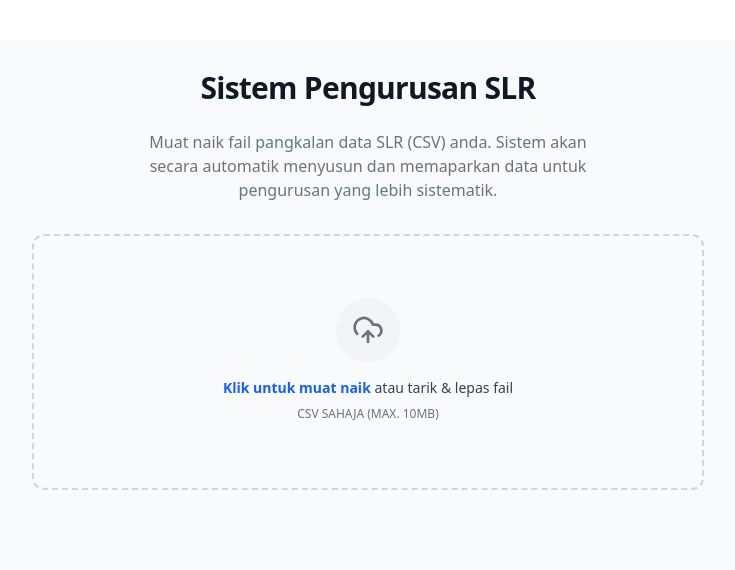
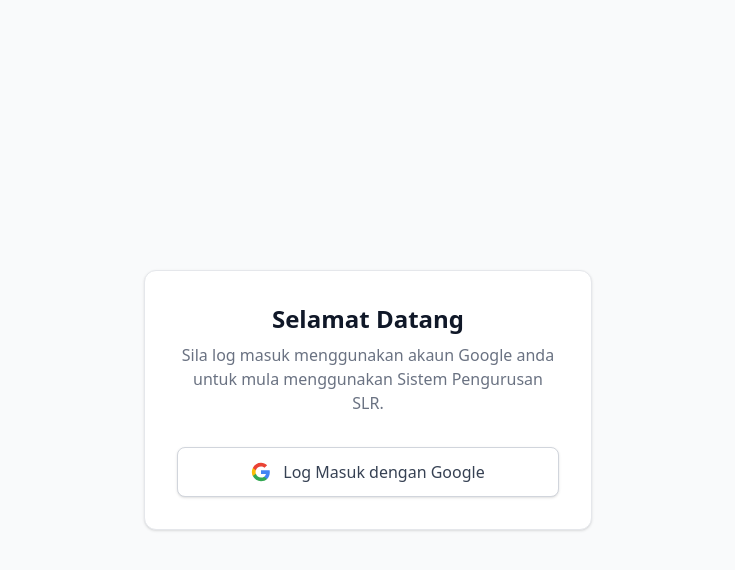
Before and after one commit to nkchronos-star/Sistem-Pengurusan-SLR-Hub-I-RAGs, a React (Vite) app: page / in a window 1280 px wide. Shown: the top 570 px of the page, without its empty margins (272-1007 px from the left). Built offline with nearby package versions, Linux system fonts and the light colour scheme; no server answers.

Commit message:
feat(auth): integrate Google authentication
Replace anonymous authentication with Google Sign-In to improve user management and access control within the SLR system.

```diff
--- a/src/App.tsx
+++ b/src/App.tsx
@@ -11,10 +11,10 @@ import { ReferenceTable } from './components/ReferenceTable';
 import { SettingsPanel } from './components/Settings';
 import { parseSLRCSV } from './lib/csvParser';
 import { SLRData, ArticleAnalysis, ResearchProfile } from './types';
-import { LayoutDashboard, BookOpen, TableProperties, Settings, AlertTriangle } from 'lucide-react';
+import { LayoutDashboard, BookOpen, TableProperties, Settings, AlertTriangle, LogIn, LogOut, Library } from 'lucide-react';
 import { cn } from './lib/utils';
 import { auth } from './lib/firebase';
-import { onAuthStateChanged, User, signInAnonymously } from 'firebase/auth';
+import { onAuthStateChanged, User, signInWithPopup, GoogleAuthProvider, signOut } from 'firebase/auth';
 import { subscribeToArticles, subscribeToSettings, saveSettingsToDb, updateArticleInDb, subscribeToCSVData, saveCSVDataToDb } from './lib/db';
 
 export default function App() {
@@ -32,18 +32,31 @@ export default function App() {
     keywords: "Kecerdasan Buatan (AI), HUB I-RAGS (Modul/Web), Pencapaian (Achievement), Motivasi (Motivation), Penglibatan (Engagement), Murid Berprestasi Rendah (Low-performing students), Sejarah (History subject)"
   });
 
+  const handleLogin = async () => {
+    try {
+      const provider = new GoogleAuthProvider();
+      await signInWithPopup(auth, provider);
+    } catch (err: any) {
+      console.error("Login error:", err);
+      if (err.code === 'auth/admin-restricted-operation' || err.code === 'auth/operation-not-allowed') {
+        setAuthError("Sila aktifkan 'Google Authentication' di panel Firebase Console anda (Authentication -> Sign-in method -> Google).");
+      } else {
+        setAuthError("Gagal mendaftar masuk: " + err.message);
+      }
+    }
+  };
+
+  const handleLogout = async () => {
+    try {
+      await signOut(auth);
+      setData(null);
+      setArticles([]);
+    } catch (err: any) {
+      console.error("Logout error:", err);
+    }
+  };
+
   useEffect(() => {
-    // Attempt to sign in anonymously first
-    signInAnonymously(auth).catch((err) => {
-      console.error("Auth error:", err);
-      if (err.code === 'auth/admin-restricted-operation') {
-        setAuthError("Sila aktifkan 'Anonymous Authentication' di panel Firebase Console anda (Authentication -> Sign-in method -> Anonymous) untuk membolehkan pangkalan data berfungsi.");
-      } else {
-        setAuthError("Gagal menyambung ke pangkalan data: " + err.message);
-      }
-      setIsLoading(false);
-    });
-
     const unsubscribeAuth = onAuthStateChanged(auth, (currentUser) => {
       setUser(currentUser);
       if (currentUser) {
@@ -125,19 +138,67 @@ export default function App() {
     );
   }
 
+  if (!user) {
+    return (
+      <div className="flex items-center justify-center min-h-screen bg-gray-50">
+        <div className="text-center bg-white p-8 rounded-xl shadow-sm border border-gray-200 max-w-md w-full">
+          <h1 className="text-2xl font-bold text-gray-900 mb-2">Selamat Datang</h1>
+          <p className="text-gray-500 mb-8">Sila log masuk menggunakan akaun Google anda untuk mula menggunakan Sistem Pengurusan SLR.</p>
+
+          <button
+            onClick={handleLogin}
+            className="flex items-center justify-center w-full gap-3 px-4 py-3 border border-gray-300 rounded-lg shadow-sm bg-white text-gray-700 hover:bg-gray-50 font-medium transition-colors"
+          >
+            <svg className="w-5 h-5" viewBox="0 0 24 24">
+              <path
+                d="M22.56 12.25c0-.78-.07-1.53-.2-2.25H12v4.26h5.92c-.26 1.37-1.04 2.53-2.21 3.31v2.77h3.57c2.08-1.92 3.28-4.74 3.28-8.09z"
+                fill="#4285F4"
+              />
+              <path
+                d="M12 23c2.97 0 5.46-.98 7.28-2.66l-3.57-2.77c-.98.66-2.23 1.06-3.71 1.06-2.86 0-5.29-1.93-6.16-4.53H2.18v2.84C3.99 20.53 7.7 23 12 23z"
+                fill="#34A853"
+              />
+              <path
+                d="M5.84 14.09c-.22-.66-.35-1.36-.35-2.09s.13-1.43.35-2.09V7.07H2.18C1.43 8.55 1 10.22 1 12s.43 3.45 1.18 4.93l2.85-2.22.81-.62z"
+                fill="#FBBC05"
+              />
+              <path
+                d="M12 5.38c1.62 0 3.06.56 4.21 1.64l3.15-3.15C17.45 2.09 14.97 1 12 1 7.7 1 3.99 3.47 2.18 7.07l3.66 2.84c.87-2.6 3.3-4.53 6.16-4.53z"
+                fill="#EA4335"
+              />
+            </svg>
+            Log Masuk dengan Google
+          </button>
+
+          {authError && (
+            <div className="mt-4 p-3 bg-red-50 text-red-700 text-sm rounded-lg border border-red-200">
+              {authError}
+            </div>
+          )}
+        </div>
+      </div>
+    );
+  }
+
   return (
-    <div className="min-h-screen bg-gray-50">
-      {authError && (
-        <div className="bg-amber-50 border-b-2 border-amber-500 p-4">
-          <div className="flex max-w-7xl mx-auto">
-            <AlertTriangle className="h-5 w-5 text-amber-600 mr-3" />
-            <div>
-              <p className="text-sm text-amber-800 font-bold">Ralat Pangkalan Data (Authentication)</p>
-              <p className="text-sm text-amber-700 mt-1">{authError}</p>
-            </div>
-          </div>
+    <div className="min-h-screen bg-gray-50 flex flex-col">
+      {/* Top Banner with Logout */}
+      <div className="bg-white border-b border-gray-200 px-4 py-3 flex justify-between items-center shrink-0">
+        <div className="flex items-center gap-2">
+          <Library className="w-5 h-5 text-blue-600" />
+          <span className="font-semibold text-gray-900">HUB I-RAGS SLR</span>
         </div>
-      )}
+        <div className="flex items-center gap-4">
+          <span className="text-sm text-gray-600 hidden sm:inline-block">{user.email}</span>
+          <button
+            onClick={handleLogout}
+            className="flex items-center gap-2 px-3 py-1.5 text-sm font-medium text-gray-600 hover:text-gray-900 hover:bg-gray-100 rounded-md transition-colors"
+          >
+            <LogOut className="w-4 h-4" />
+            Log Keluar
+          </button>
+        </div>
+      </div>
 
       {error && (
         <div className="bg-red-50 border-l-4 border-red-500 p-4 m-4 max-w-2xl mx-auto rounded-r-md">
```
